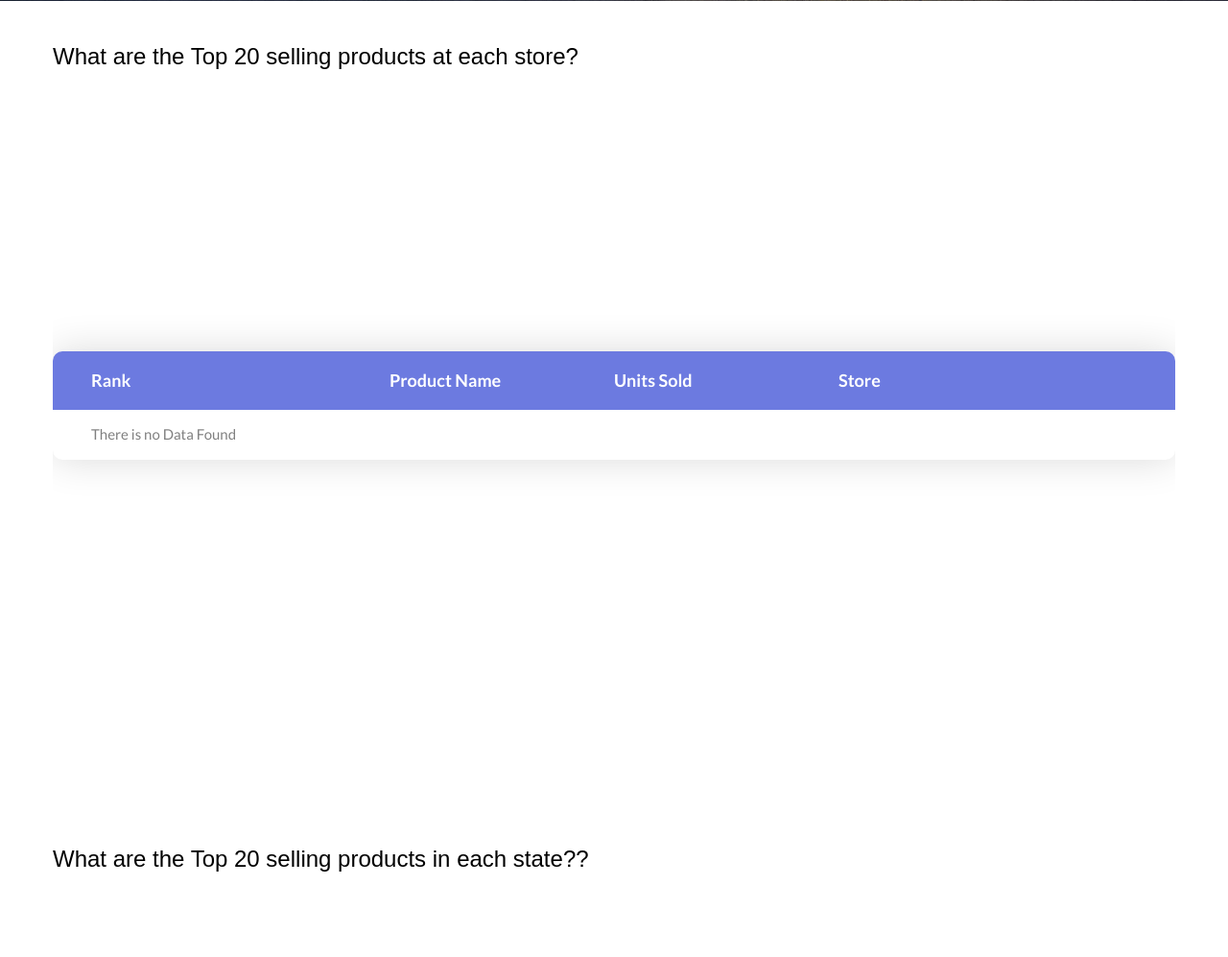
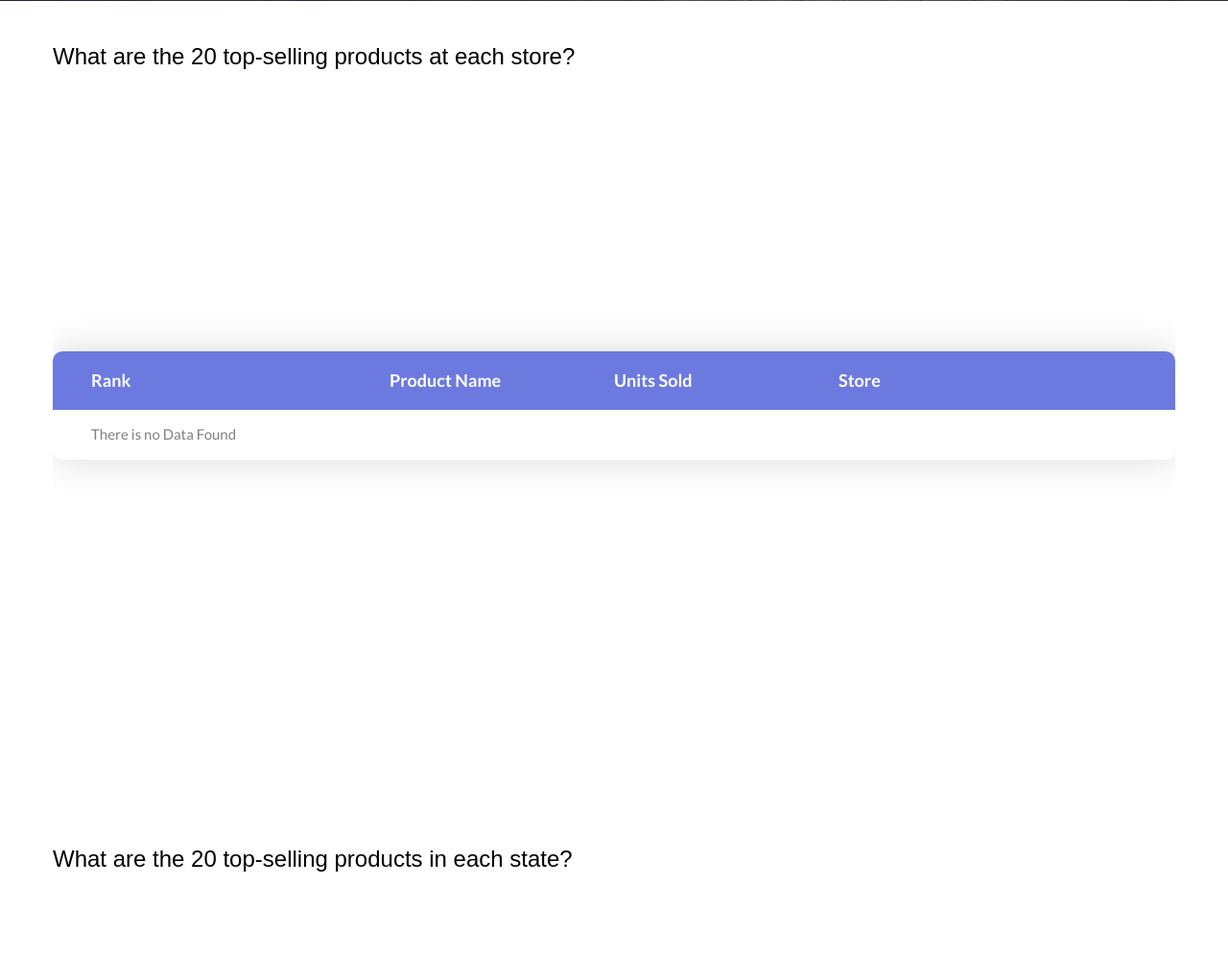
Before and after one commit to IsaacKhan/projectcoffee_IKEA, a PHP site: page /home_page.php in a window 1280 px wide. Shown: the part 823-1820 px from the top of the page at 96% size. Run offline with PHP 8.4, Linux system fonts and the light colour scheme; data that the repository does not hold is empty; some libraries are stand-ins or nearby versions.

Commit message:
FINAL?!?!?!?

```diff
--- a/home_page.php
+++ b/home_page.php
@@ -103,7 +103,7 @@
 			<section id="main">
 				<table style="width:100%">
 					<tr>
-						<th style="color:black; font-size: 150%">What are the Top 20 selling products at each store?</th>
+						<th style="color:black; font-size: 150%">What are the 20 top-selling products at each store?</th>
 					</tr>
 				</table>
 				<div class="limiter">
@@ -165,7 +165,7 @@
 				</div>
 				<table style="width:100%">
 						<tr>
-							<th style="color:black; font-size: 150%">What are the Top 20 selling products in each state??</th>
+							<th style="color:black; font-size: 150%">What are the 20 top-selling products in each state?</th>
 						</tr>
 				</table>
 				<div class="limiter">
@@ -279,7 +279,7 @@
 				</div>
 				<table style="width:100%">
 						<tr>
-							<th style="color:black; font-size: 150%">In how many stores do Outdoor products outsell Livingroom products?</th>
+							<th style="color:black; font-size: 150%">In  how  many  stores  does  Coke  outsell  Pepsi?  (Or,  a  similarquery  for  enterprises  that don’t sell soda.)</th>
 						</tr>
 				</table>
 				<div class="limiter">
@@ -330,7 +330,7 @@
 				</div>
 				<table style="width:100%">
 						<tr>
-							<th style="color:black; font-size: 150%">What are the top 3 types of products that customers buy alongside bedroom products?</th>
+							<th style="color:black; font-size: 150%">What are the top 3 types of product that customers buy in addition to milk? (Or similar question for nonfood enterprises.)</th>
 						</tr>
 				</table>
 				<div class="limiter">
@@ -353,10 +353,10 @@
 												$mysqli = new mysqli("coffee-gave-me-gas.cgzqmhf3sjbn.us-east-2.rds.amazonaws.com", "root", "csc4112018", "projectcoffee");
 												$result = $mysqli->query("	SELECT productType as Type
 																			FROM product INNER JOIN sales ON product.ID = sales.product_ID
-																			WHERE amountSold > 0 AND productType != \"Bedroom\"
+																			WHERE productType != \"Bedroom\"
 																			GROUP BY productType
 																			ORDER BY MAX(amountSold) DESC
-																			LIMIT 9;");
+																			LIMIT 3;");
 												if ($result->num_rows > 0)
 												{
 													while($row = $result->fetch_assoc())
```
